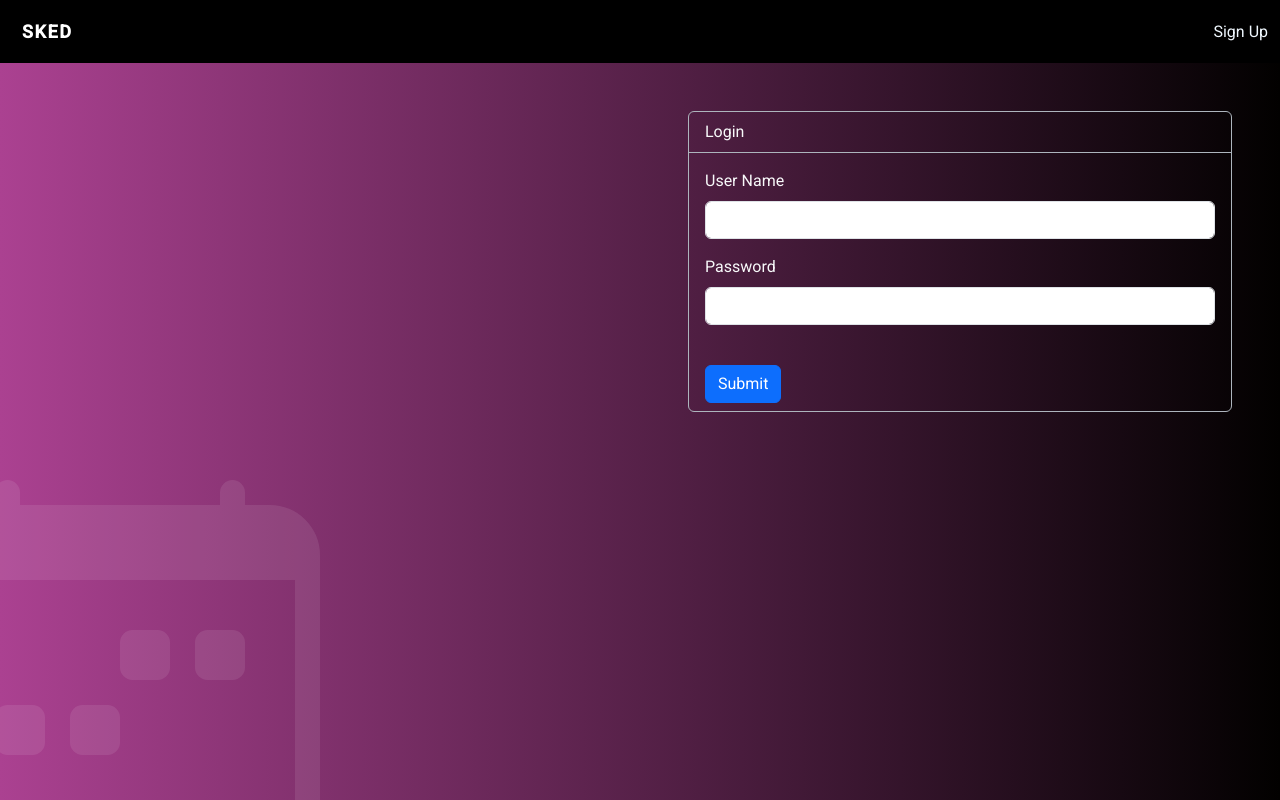
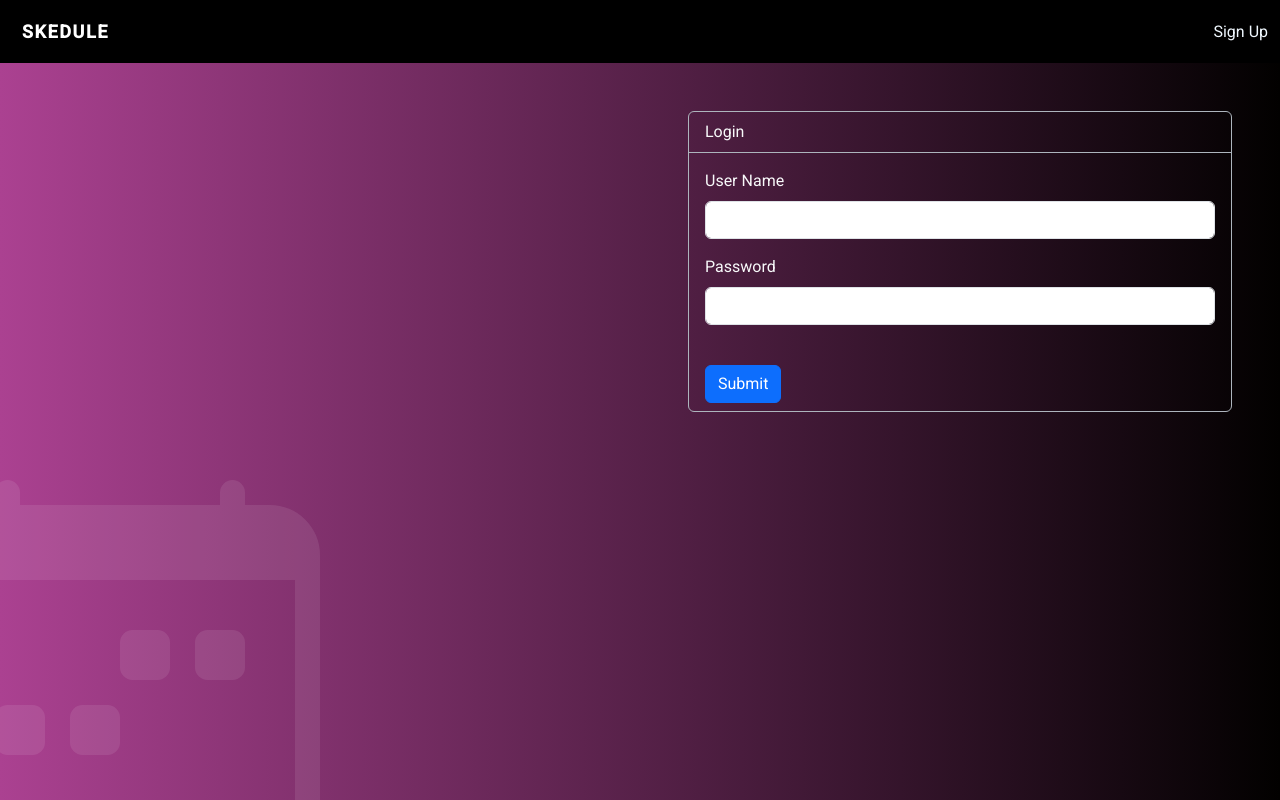
Before and after one commit to rohith4743/sked, an Angular app: page /login in a window 1280 px wide. Built offline with nearby package versions, Linux system fonts and the light colour scheme.

Commit message:
changed title

```diff
--- a/src/app/navbar/navbar.component.html
+++ b/src/app/navbar/navbar.component.html
@@ -1,7 +1,7 @@
 <nav class="navbar">
     <div class="container-fluid">
 
-      <span class="navbar-brand"><a class="navbar-brand" routerLink="/home">Sked</a> <span>{{username | titlecase}}</span></span>
+      <span class="navbar-brand"><a class="navbar-brand" routerLink="/home">Skedule</a> <span>{{username | titlecase}}</span></span>
 
       @if (router.url == "/signup") {
         <a class="nav-link" routerLink="/login">Login</a>
```
